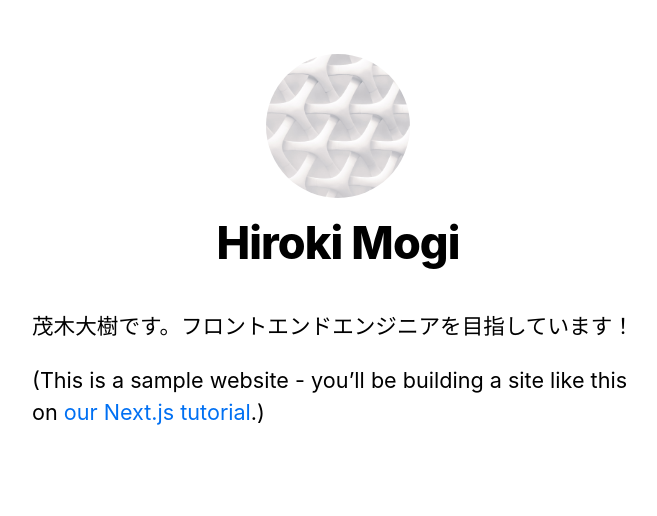
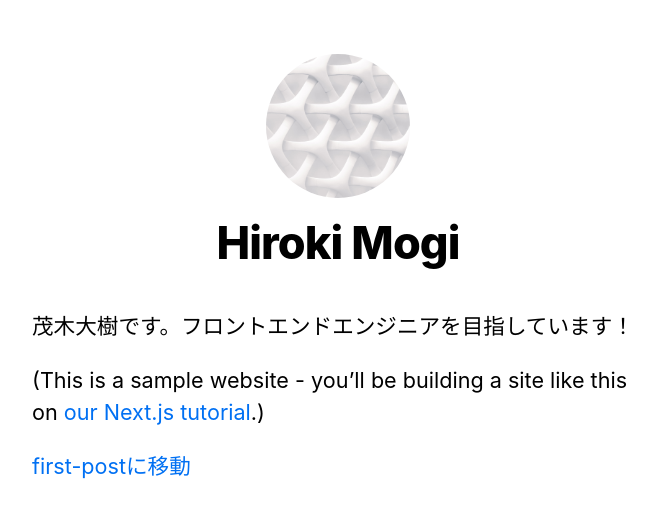
Before and after one commit to mogy-h/Next.js-Tutorial, a Next.js app: page / in a window 1280 px wide. Shown: the top 516 px of the page, without its empty margins (302-959 px from the left). Built offline with nearby package versions, Linux system fonts and the light colour scheme.

Commit message:
first-postへの遷移を追加

```diff
--- a/pages/index.js
+++ b/pages/index.js
@@ -1,4 +1,5 @@
 import Head from "next/head";
+import Link from "next/link";
 import Layout, { siteTitle } from "../components/layout";
 import utilStyles from "../styles/utils.module.css";
 
@@ -14,6 +15,9 @@
           (This is a sample website - you’ll be building a site like this on{" "}
           <a href="https://nextjs.org/learn">our Next.js tutorial</a>.)
         </p>
+        <Link href='/posts/first-post'>
+          <a>first-postに移動</a>
+        </Link>
       </section>
     </Layout>
   );
```
